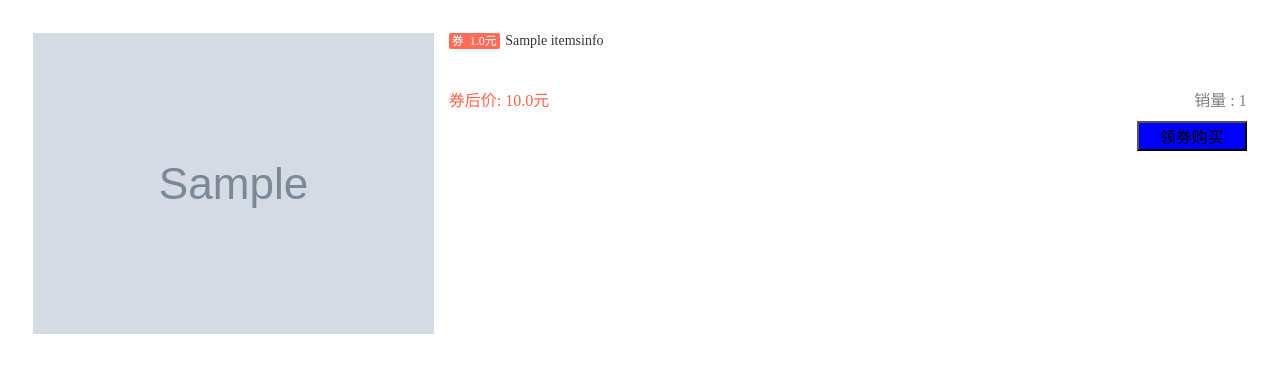
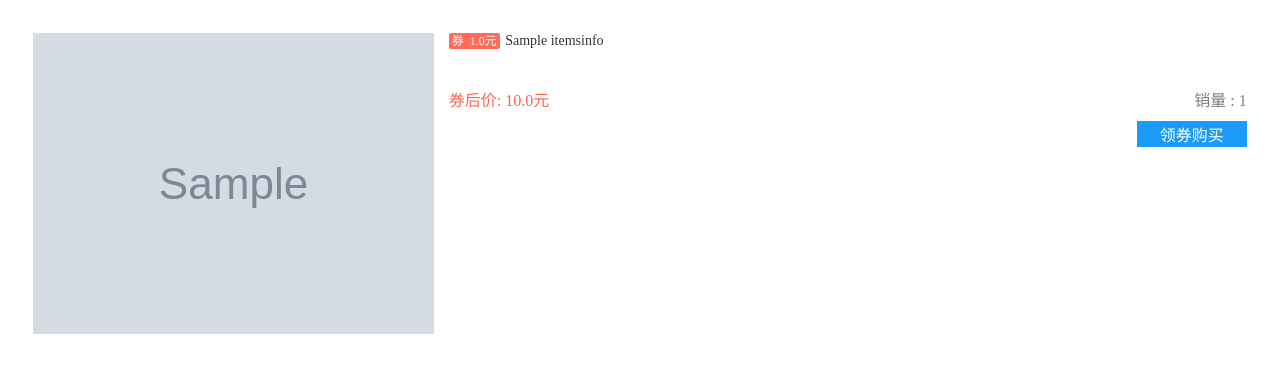
Before and after one commit to lidbcode/quanduoduo, a Django app: page /dwxk/index/ in a window 1280 px wide. Shown: the top 373 px of the page. Run offline with Django 3.2, Linux system fonts and the light colour scheme; tables that the repository leaves empty hold one stand-in row (values such as "Sample post"); grey boxes marked "Sample" are stand-in pictures.

Commit message:
update css

```diff
--- a/dwxk/static/css/index.css
+++ b/dwxk/static/css/index.css
@@ -66,8 +66,9 @@
   width: 110px;
 }
 .buy-button{
-  color: ##fff;
   font-size:16px;
   width:110px;
-  background:#0000FF;
+  background-color: #1B9AF7;
+  border:none;
+  color: #FFF;
 }
```
